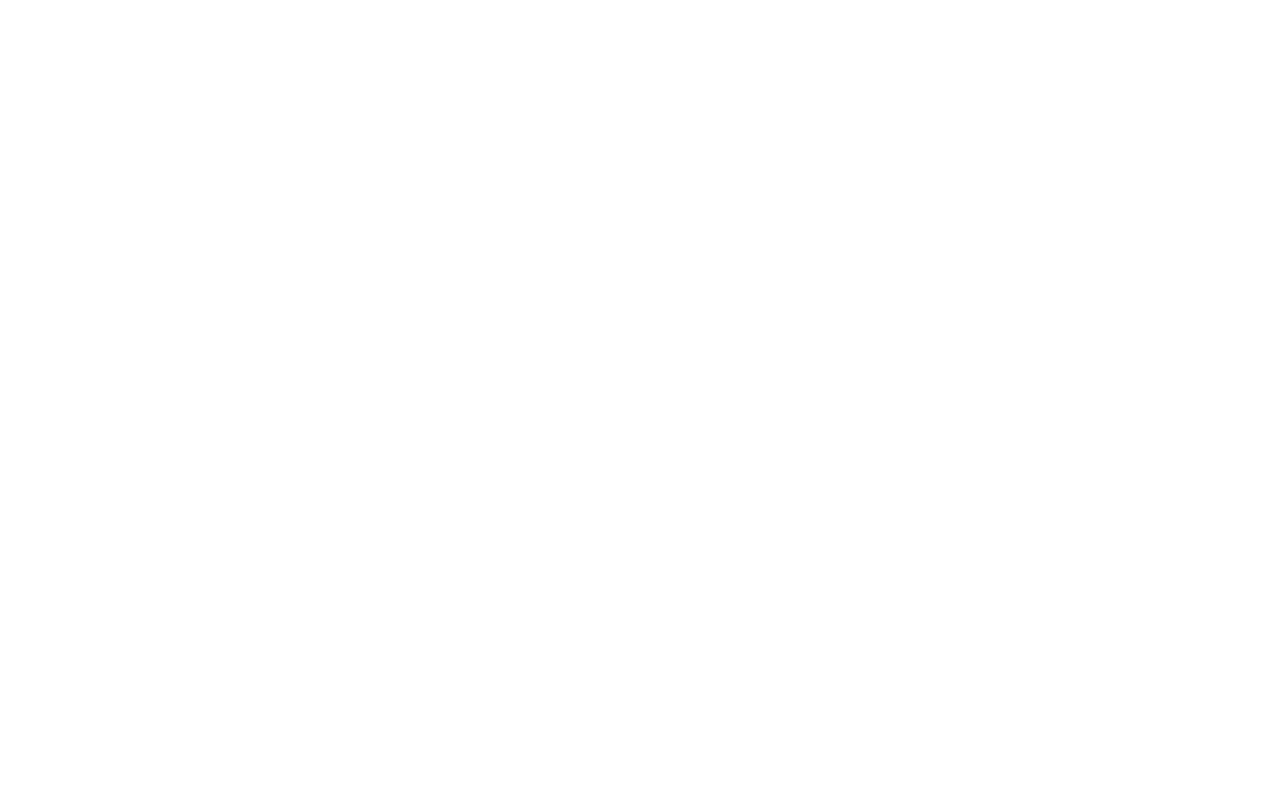
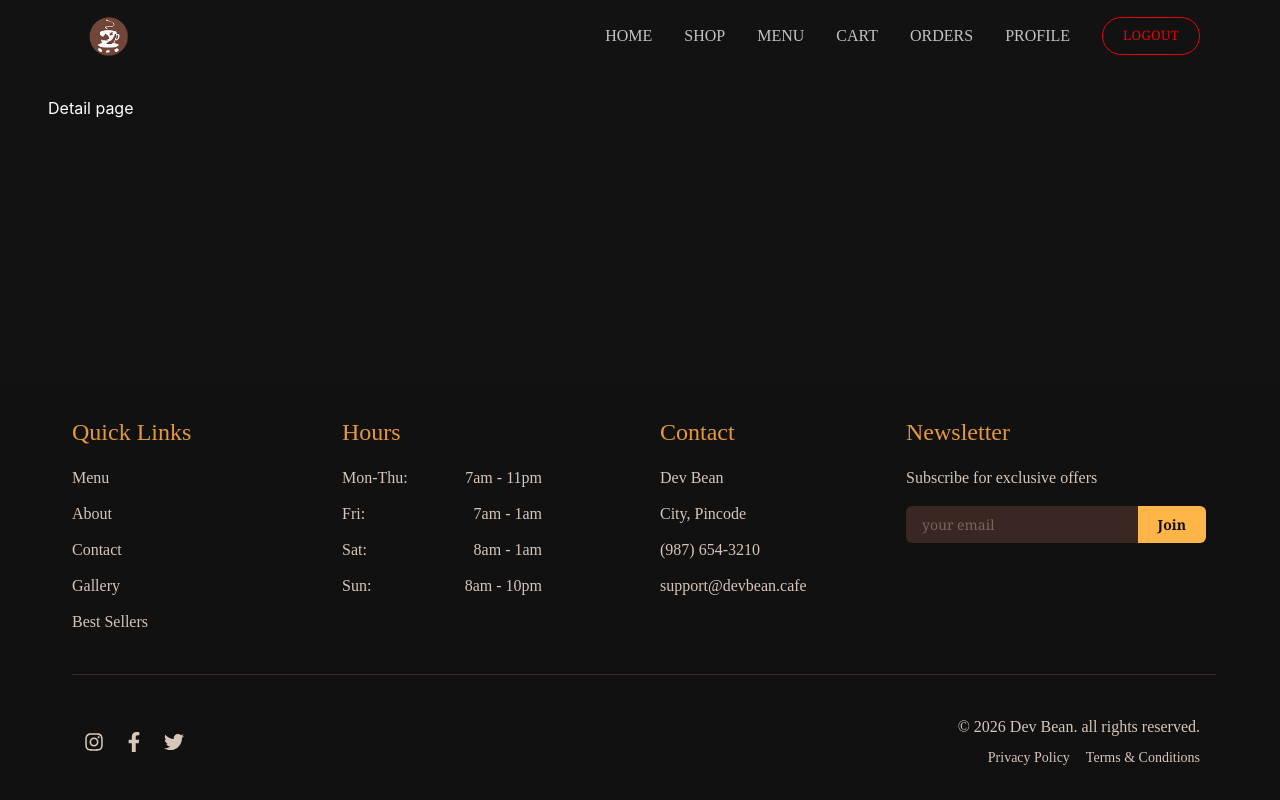
Before and after one commit to abduletifabdella29-lab/DevBean-Cafe, a React (Vite) app: page /product/1 in a window 1280 px wide. Before the commit this address had no page. Built offline with nearby package versions, Linux system fonts and the light colour scheme.

Commit message:
feat: add Detail page and route for product details

```diff
--- a/src/App.jsx
+++ b/src/App.jsx
@@ -4,6 +4,7 @@ import Layout from './Componentes/Layout.jsx'
 import Home from './Pages/Home.jsx'
 import Shop from './Pages/Shop/Shop.jsx'
 import Menu from './Pages/Menu/Menu.jsx'
+import Detail from './Pages/Detail/Detail.jsx'
 
 function App() {
     return (
@@ -13,6 +14,7 @@ function App() {
             <Route element={<Layout />}>
                 <Route path="/Shop" element={<Shop />} />
                 <Route path="/Menu" element={<Menu />} />
+                <Route path="/product/:id" element={<Detail />} />
             </Route>
         </Routes>
     )
--- a/src/Pages/Detail/Detail.jsx
+++ b/src/Pages/Detail/Detail.jsx
@@ -0,0 +1,7 @@
+export default function Detail() {
+    return (
+        <main className="px-12 py-6">
+            <h1 className="text-white">Detail page</h1>
+        </main>
+    )
+}
```
